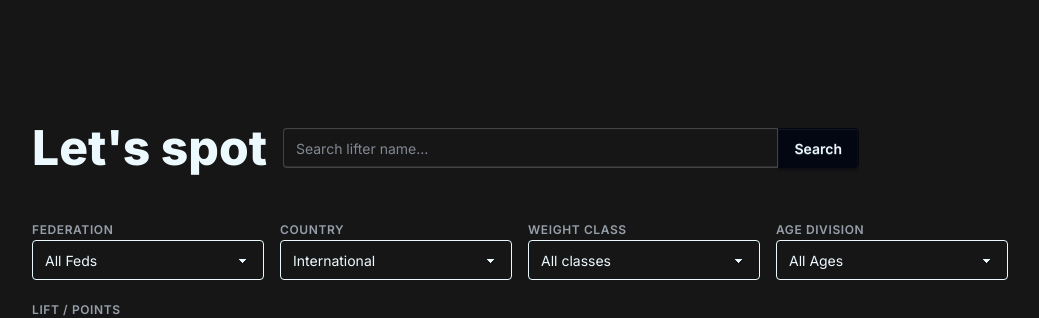
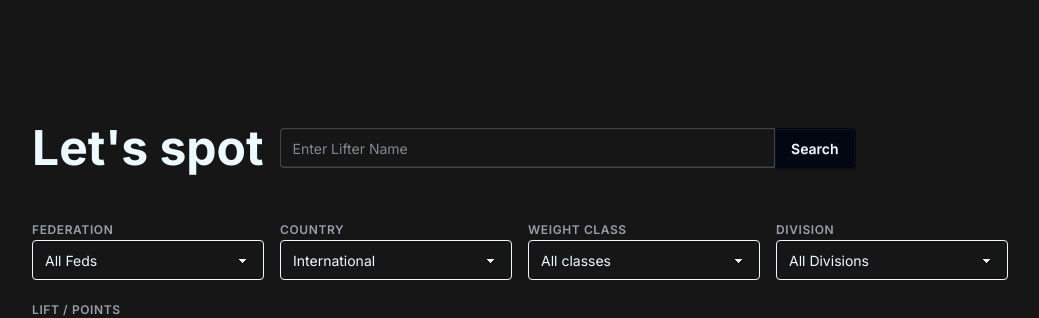
Before and after one commit to rubbaduk/spotter-pl, a Next.js app in the folder spotter-pl/: page / in a window 1280 px wide. Shown: the top 318 px of the page, without its empty margins (120-1159 px from the left). Built offline with nearby package versions, Linux system fonts and the light colour scheme.

Commit message:
Selected athlete will pre-select filters based off lifter's last comp. Selects data from opl.opl_raw table.

```diff
--- /dev/null
+++ b/spotter-pl/app/api/filters/route.ts
@@ -0,0 +1,73 @@
+import pool from "@/lib/db";
+import { NextResponse } from "next/server";
+
+type FilterRow = {
+  lifter_id: number;
+  name: string;
+  latest_federation: string | null;
+  latest_country: string | null;
+  weight_class: string | null;
+  age_division: string | null;
+  tested: boolean | null;
+  equipment: string | null;
+  latest_meet_date: string | null;
+};
+
+export async function GET(req: Request) {
+  const { searchParams } = new URL(req.url);
+  const name = (searchParams.get("name") || "").trim();
+
+  if (!name) {
+    return NextResponse.json(
+      { error: "Provide lifter name" },
+      { status: 400 }
+    );
+  }
+
+  const sql = `
+    select
+      ll.id as lifter_id,
+      ll.name,
+      ll.federation as latest_federation,
+      ll.country as latest_country,
+      ll.weight_class,
+      ll.age_division,
+      ll.tested,
+      ll.equipment,
+      ll.latest_meet_date
+    from opl.lifter_latest ll
+    where ll.name ilike $1
+    order by ll.latest_meet_date desc
+    limit 1
+  `;
+
+  try {
+    const row = (await pool.query<FilterRow>(sql, [name])).rows[0];
+    if (!row) {
+      return NextResponse.json(
+        { error: "Lifter not found" },
+        { status: 404 }
+      );
+    }
+
+    return NextResponse.json({
+      lifter_id: row.lifter_id,
+      name: row.name,
+      filters: {
+        federation: row.latest_federation,
+        country: row.latest_country,
+        weight_class: row.weight_class,
+        age_division: row.age_division,
+        tested: row.tested,
+        equipment: row.equipment,
+      },
+      latest_meet_date: row.latest_meet_date,
+    });
+  } catch (err) {
+    console.error("filters route error", err);
+    return NextResponse.json(
+      { error: "Failed to load lifter filters" },
+      { status: 500 }
+    );
+  }
+}
--- /dev/null
+++ b/spotter-pl/app/api/lifter-details/route.ts
@@ -0,0 +1,70 @@
+import pool from '@/lib/db';
+import { NextResponse } from 'next/server';
+
+export async function GET(req: Request) {
+    const { searchParams } = new URL(req.url);
+    const name = (searchParams.get('name') || '').trim();
+
+    if (!name) {
+        return NextResponse.json({ error: 'Name is required' }, { status: 400 });
+    }
+
+    // get the lifter's most recent comp data from opl_raw
+    const result = await pool.query(
+        `
+        SELECT
+            name,
+            sex,
+            country,
+            federation,
+            weightclasskg,
+            equipment,
+            division,
+            date
+        FROM opl.opl_raw
+        WHERE name = $1
+        ORDER BY date DESC
+        LIMIT 1
+        `,
+        [name]
+    );
+
+    if (result.rows.length === 0) {
+        return NextResponse.json({ error: 'Lifter not found' }, { status: 404 });
+    }
+
+    const row = result.rows[0];
+
+    // log raw values
+    console.log('Lifter details raw:', {
+        name: row.name,
+        weightclasskg: row.weightclasskg,
+        division: row.division,
+        equipment: row.equipment,
+        federation: row.federation,
+        country: row.country,
+    });
+
+    // format weight class
+    let weightClass = null;
+    if (row.weightclasskg && row.weightclasskg.trim() !== '') {
+        weightClass = `${row.weightclasskg} kg`;
+    }
+
+    // format division
+    let division = null;
+    if (row.division && row.division.trim() !== '') {
+        division = row.division;
+    }
+
+    return NextResponse.json({
+        name: row.name,
+        sex: row.sex,
+        country: row.country,
+        federation: row.federation?.toLowerCase(),
+        weightClass,
+        equipment: row.equipment?.toLowerCase(),
+        division,
+        lastCompetition: row.date,
+    });
+}
--- a/spotter-pl/app/components/LifterDropWrapper.tsx
+++ b/spotter-pl/app/components/LifterDropWrapper.tsx
@@ -1,18 +1,68 @@
 'use client';
 
-import { useRouter } from 'next/navigation';
 import LifterDropdown from '@/app/components/LifterDropdown';
 
-export default function LifterSearchBar() {
-  const router = useRouter();
+type Props = {
+  setFederation: (value: string) => void;
+  setCountry: (value: string) => void;
+  setWeightClass: (value: string) => void;
+  setAgeDivision: (value: string) => void;
+  setTested: (value: string | null) => void;
+  setEquipment: (value: string) => void;
+};
+
+export default function LifterSearchBar({
+  setFederation,
+  setCountry,
+  setWeightClass,
+  setAgeDivision,
+  setTested,
+  setEquipment,
+}: Props) {
+  const handleLifterSelect = async (lifter: { name: string }) => {
+    try {
+      // fetch most recent comp
+      const res = await fetch(`/api/lifter-details?name=${encodeURIComponent(lifter.name)}`);
+      if (!res.ok) {
+        console.error('Failed to fetch lifter details:', res.status);
+        return;
+      }
+
+      const data = await res.json();
+
+      // preset filters based off recent comp
+      if (data.federation) {
+        setFederation(data.federation);
+      }
+
+      if (data.country) {
+        setCountry(data.country);
+      }
+
+      if (data.weightClass) {
+        setWeightClass(data.weightClass);
+      }
+
+      if (data.division) {
+        setAgeDivision(data.division);
+      }
+
+      if (data.equipment) {
+        setEquipment(data.equipment);
+      }
+
+      setTested(null);
+
+    } catch (error) {
+      console.error('Failed to fetch lifter details:', error);
+    }
+  };
+
   return (
     <LifterDropdown
-      placeholder=""
+      placeholder="Enter Lifter Name"
       limit={10}
-      onSelect={(lifter) => {
-        // navigate to a lifter page
-        router.push(`/u/${encodeURIComponent(lifter.name)}`);
-      }}
+      onSelect={handleLifterSelect}
     />
   );
 }
--- a/spotter-pl/app/page.tsx
+++ b/spotter-pl/app/page.tsx
@@ -1,4 +1,7 @@
-import LifterDropdown from '@/app/components/LifterDropdown'
+'use client';
+
+import { useState } from "react";
+import LifterDropWrapper from "@/app/components/LifterDropWrapper";
 
 import {
   federationGroups,
@@ -22,37 +25,58 @@ const countries = [
   "Uruguay", "US Virgin Islands", "Venezuela", "Vietnam"
 ];
 
-const weightClasses = ["All classes", "52 kg", "57 kg", "63 kg", "74 kg", "83 kg", "93 kg", "105 kg"];
-const ageDivisions = {
-  all: ["All Ages"],
-  youth: ["Youth 5-12", "Teen 13-15", "Teen 16-17", "Teen 18-19"],
-  adult: ["Juniors 20-23", "Seniors 24-34", "Submasters 35-39"],
-  mastersByFives: ["Masters 40-44", "Masters 45-49", "Masters 50-54", "Masters 55-59", "Masters 60-64", "Masters 65-69", "Masters 70-74", "Masters 75-79", "Masters 80-84", "Masters 85-89"],
-  mastersByTens: ["Masters 40-49", "Masters 50-59", "Masters 60-69", "Masters 70-79", "Masters 80+"]
-};
+const weightClasses = [
+  "All classes",
+  // women's classes
+  "43 kg", "44 kg", "47 kg", "48 kg", "52 kg", "56 kg", "57 kg", "60 kg", "63 kg", "67.5 kg", "72 kg", "75 kg", "82.5 kg", "84 kg", "84+ kg", "90 kg", "90+ kg",
+  // men's classes
+  "53 kg", "59 kg", "66 kg", "74 kg", "83 kg", "93 kg", "100 kg", "105 kg", "110 kg", "120 kg", "120+ kg", "125 kg", "140 kg", "140+ kg",
+];
+const divisions = [
+  "All Divisions",
+  "Open",
+  "Junior",
+  "Sub-Junior",
+  "Masters 1",
+  "Masters 2",
+  "Masters 3",
+  "Masters 4",
+  "Special Olympics"
+];
 
 const liftCategories = {
   lifts: ["Total", "Squat", "Bench", "Deadlift"],
   points: ["GL Points", "Dots", "Glossbrenner", "McCulloch", "Wilks"]
 };
 
+
+
 export default function Home() {
+  const [federation, setFederation] = useState(
+    federationTopOptions[0]?.value ?? "all"
+  );
+  const [country, setCountry] = useState("International");
+  const [weightClass, setWeightClass] = useState("All classes");
+  const [ageDivision, setAgeDivision] = useState("All Divisions");
+  const [tested, setTested] = useState<string | null>(null);
+  const [equipment, setEquipment] = useState("all");
+
   return (
     <div className="min-h-dvh bg-base-100 text-base-content">
       <main className="mx-auto flex w-full max-w-5xl flex-col gap-10 px-6 py-30">
         <div className="flex flex-col sm:flex-row sm:items-center gap-4 min-h-28 sm:min-h-0">
-          <h1 className="text-4xl font-extrabold sm:text-5xl whitespace-nowrap">
+          <h1 className="text-4xl font-bold sm:text-5xl whitespace-nowrap">
             Let's spot
           </h1>
           <div className="form-control flex-1 h-12 mt-2">
-            <LifterDropdown />
-            {/* <input
-              id="u"
-              name="user"
-              type="text"
-              placeholder=""
-              className="w-full ml-1.4 sm:ml-0 outline-none focus:outline-none focus:ring-0 border-0 focus:border-0 text-4xl sm:text-5xl font-extrabold bg-transparent h-full leading-none overflow-hidden whitespace-nowrap"
-            /> */}
+            <LifterDropWrapper
+              setFederation={setFederation}
+              setCountry={setCountry}
+              setWeightClass={setWeightClass}
+              setAgeDivision={setAgeDivision}
+              setTested={setTested}
+              setEquipment={setEquipment}
+            />
           </div>
         </div>
 
@@ -65,7 +89,8 @@ export default function Home() {
             </label>
             <select
               className="select select-bordered w-full outline-none focus:outline-none focus:ring-0"
-              defaultValue={federationTopOptions[0]?.value ?? "all"}
+              value={federation}
+              onChange={(e) => setFederation(e.target.value)}
             >
               {federationTopOptions.map((option) => (
                 <option key={option.value} value={option.value}>
@@ -90,7 +115,11 @@ export default function Home() {
                 Country
               </span>
             </label>
-            <select className="select select-bordered w-full outline-none focus:outline-none focus:ring-0">
+            <select
+              className="select select-bordered w-full outline-none focus:outline-none focus:ring-0"
+              value={country}
+              onChange={(e) => setCountry(e.target.value)}
+            >
               {countries.map((fed) => (
                 <option key={fed}>{fed}</option>
               ))}
@@ -105,7 +134,11 @@ export default function Home() {
                 Weight class
               </span>
             </label>
-            <select className="select select-bordered w-full outline-none focus:outline-none focus:ring-0">
+            <select
+              className="select select-bordered w-full outline-none focus:outline-none focus:ring-0"
+              value={weightClass}
+              onChange={(e) => setWeightClass(e.target.value)}
+            >
               {weightClasses.map((klass) => (
                 <option key={klass}>{klass}</option>
               ))}
@@ -115,29 +148,17 @@ export default function Home() {
           <div className="form-control">
             <label className="label">
               <span className="label-text uppercase text-xs font-semibold tracking-wider">
-                Age division
+                Division
               </span>
             </label>
-            <select className="select select-bordered w-full outline-none focus:outline-none focus:ring-0">
-              {ageDivisions.all.map((division) => (
+            <select
+              className="select select-bordered w-full outline-none focus:outline-none focus:ring-0"
+              value={ageDivision}
+              onChange={(e) => setAgeDivision(e.target.value)}
+            >
+              {divisions.map((division) => (
                 <option key={division}>{division}</option>
               ))}
-              {ageDivisions.youth.map((division) => (
-                <option key={division}>{division}</option>
-              ))}
-              {ageDivisions.adult.map((division) => (
-                <option key={division}>{division}</option>
-              ))}
-              <optgroup label="Masters by 5s">
-                {ageDivisions.mastersByFives.map((division) => (
-                  <option key={division}>{division}</option>
-                ))}
-              </optgroup>
-              <optgroup label="Masters by 10s">
-                {ageDivisions.mastersByTens.map((division) => (
-                  <option key={division}>{division}</option>
-                ))}
-              </optgroup>
             </select>
           </div>
 
```
Also changed, not shown: spotter-pl/app/components/LifterDropdown.tsx (+16 -4 lines), 1 other file (tests, documents, lock files or other folders).
